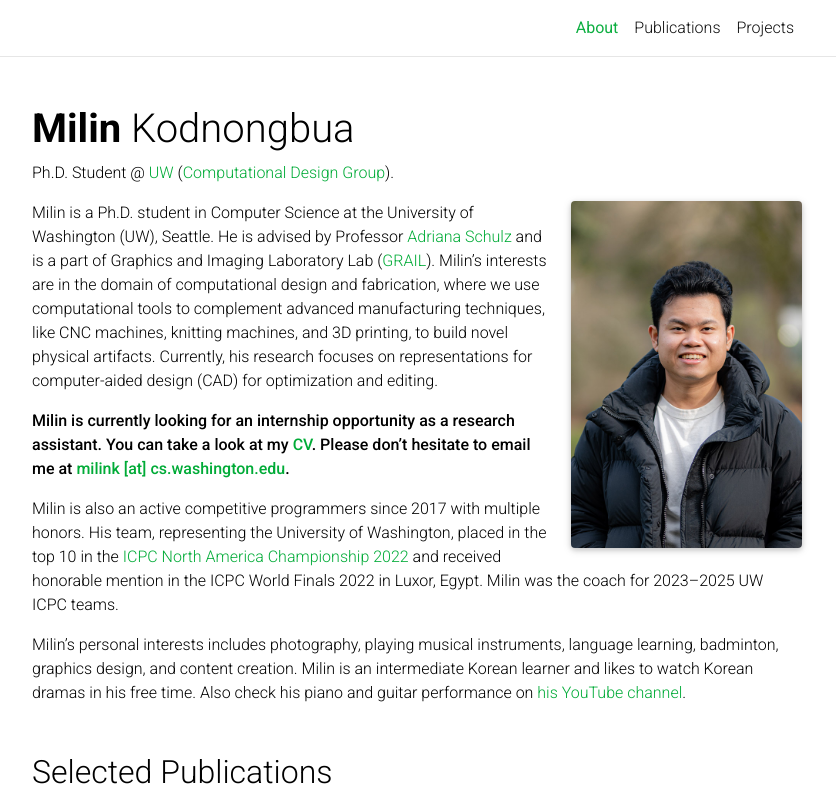
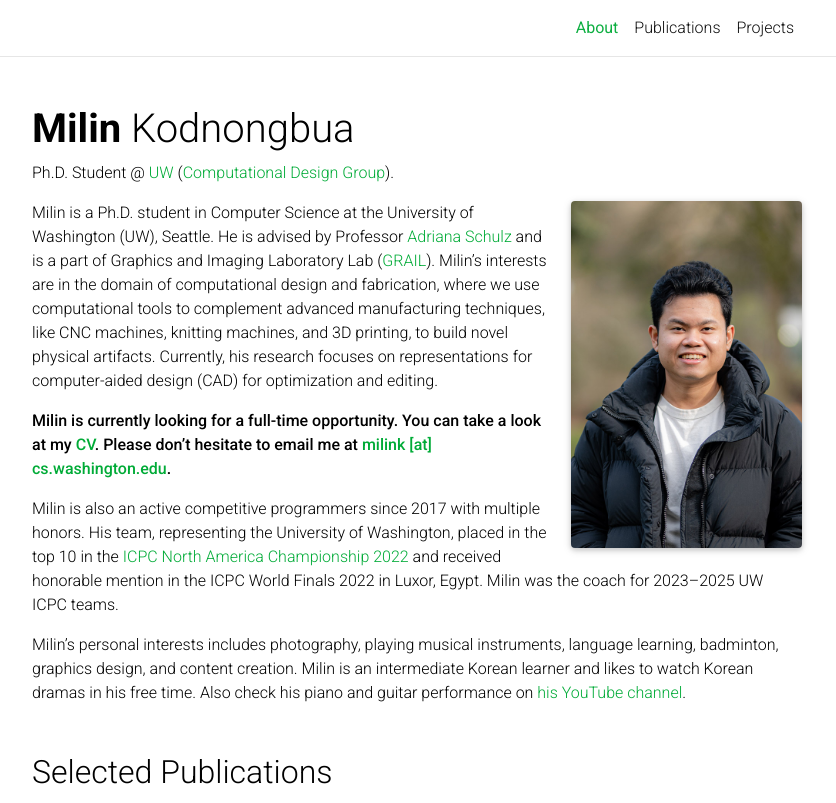
Before and after one commit to milmillin/milmillin.github.io, a Jekyll site: the page built from _pages/about.md, in a window 1280 px wide and 900 px high, cut to the strip 0-803 px from the top of the window. Shown: the whole strip, without its empty margins (223-1059 px from the left). Built offline with Jekyll 4.4.1, drawn with Linux system fonts in a browser that asks for light colours; full-size pictures stand in for the smaller copies a plugin makes; comment, search, counter and statistics services are not loaded; a style sheet for code colours, icons or effects is not loaded.

Commit message:
update cv; looking for full-time opportunity

```diff
--- a/_pages/about.md
+++ b/_pages/about.md
@@ -21,7 +21,7 @@ social: true  # includes social icons at the bottom of the page
 
 Milin is a Ph.D. student in Computer Science at the University of Washington (UW), Seattle. He is advised by Professor [Adriana Schulz](https://homes.cs.washington.edu/~adriana/) and is a part of Graphics and Imaging Laboratory Lab ([GRAIL](https://grail.cs.washington.edu/)). Milin's interests are in the domain of computational design and fabrication, where we use computational tools to complement advanced manufacturing techniques, like CNC machines, knitting machines, and 3D printing, to build novel physical artifacts. Currently, his research focuses on representations for computer-aided design (CAD) for optimization and editing.
 
-**Milin is currently looking for an internship opportunity as a research assistant. You can take a look at my [CV](/assets/pdf/mkodnongbua-cv-202510.pdf). Please don't hesitate to email me at [milink [at] cs.washington.edu](mailto:milink [at] cs.washington.edu).**
+**Milin is currently looking for a full-time opportunity. You can take a look at my [CV](/assets/pdf/mkodnongbua-cv-202609.pdf). Please don't hesitate to email me at [milink [at] cs.washington.edu](mailto:milink [at] cs.washington.edu).**
 
 Milin is also an active competitive programmers since 2017 with multiple honors. His team, representing the University of Washington, placed in the top 10 in the [ICPC North America Championship 2022](https://nac.icpc.global/) and received honorable mention in the ICPC World Finals 2022 in Luxor, Egypt. Milin was the coach for 2023--2025 UW ICPC teams.
 
```
Also changed, not shown: 2 other files.
